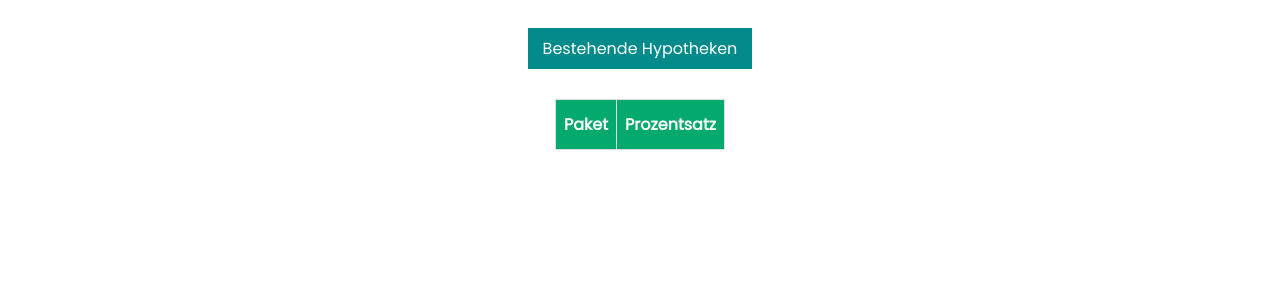
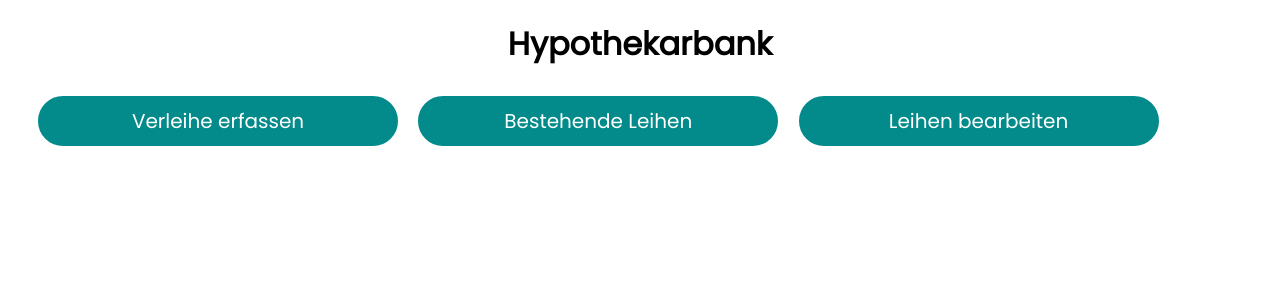
Before and after one commit to Manuel-Schmid/M307Project, a PHP site: page / in a window 1280 px wide. Shown: the top 300 px of the page. Run offline with PHP 8.4, Linux system fonts and the light colour scheme; data that the repository does not hold is empty.

Commit message:
Created Framework for Homepage and added navigation.

```diff
--- a/Views/css/global.css
+++ b/Views/css/global.css
@@ -11,6 +11,17 @@ tr {
 
 td {
     padding-right: 20px;
+}
+body{
+    margin: 10px;
+}
+
+h1{
+    margin: 20px;
+}
+
+button{
+    margin: 5px;
 }
 
 .list {
--- a/Views/css/main.css
+++ b/Views/css/main.css
@@ -1,3 +1,26 @@
 .menu-button {
+    width: 30%;
+    background-color: #038a8a;
+    font-size: 20px;
+    color: white;
+    border: solid;
+    border-radius: 40px;
+    padding: 10px;
+}
+
+button:hover{
+    background-color: #04aaaa;
+    color: white;
+}
+
+div{
+   margin: 20px;
+}
+
+
+.selected-menue-button{
     margin: 20px 20px 30px 20px;
+    color: darkgray;
+    font-size: 40px;
+
 }
--- a/index.php
+++ b/index.php
@@ -10,27 +10,12 @@
     <title>M307 Projekt</title>
 </head>
 <body>
-<div class="text-center">
-    <a class="edit-btn menu-button" href="Views/existingMortgagesView.php">Bestehende Hypotheken</a>
+<div>
+    <h1 class="text-center">Hypothekarbank</h1>
+    <button class="menu-button text-center">Verleihe erfassen</button>
+    <button class="menu-button text-center">Bestehende Leihen</button>
+    <button class="menu-button text-center">Leihen bearbeiten</button>
 </div>
-<table id="packages" class="list">
-    <tr>
-        <th>Paket</th>
-        <th>Prozentsatz</th>
-    </tr>
-    <?php
-    require("Models/database.php");
-    $statement = $pdo->prepare('SELECT * FROM packages');
-    $statement->execute();
-    $result = $statement->fetchAll();
-    for ($i = 0; $i < count($result); $i++) {
-        echo "<tr>";
-            echo "<td>" . $result[$i]['packageName'] . "</td>";
-            echo "<td>" . $result[$i]['percentage'] . " % </td>";
-        echo"</tr>";
-    }
-    ?>
-</table>
 
 </body>
 </html>
```
Also changed, not shown: Views/css/create-mortgages-styles.css (+73 -0 lines).
